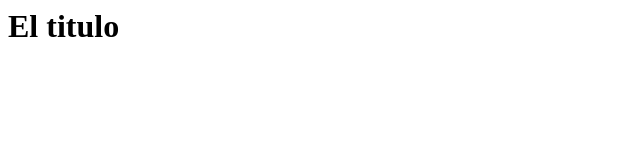
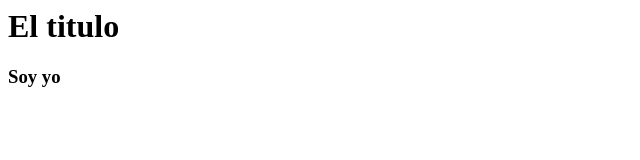
Before and after one commit to YessVizcarra/github-para-programadores, a plain HTML site: page index.html in a window 1280 px wide. Shown: the full height of the page, 0-640 px from the left. Drawn offline with Linux system fonts and the light colour scheme.

Commit message:
sub titulo
Se agrego un sub titulo

```diff
--- a/index.html
+++ b/index.html
@@ -1 +1,3 @@
 <h1>El titulo</h1>
+
+<h3> Soy yo </h3>
```
